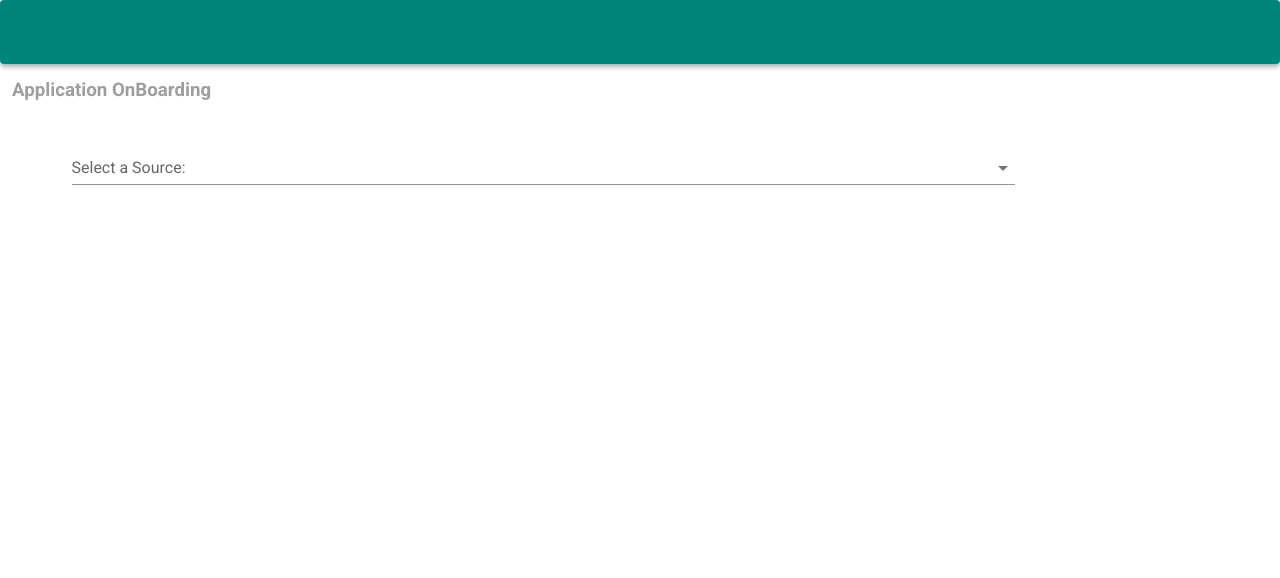
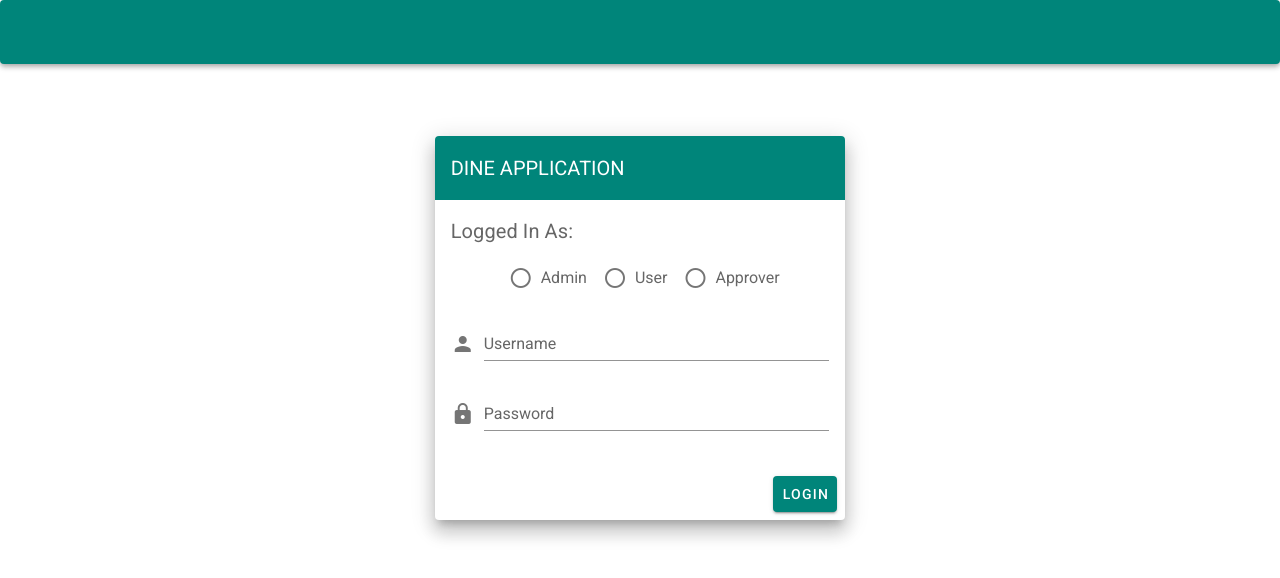
Before and after one commit to gajananpojage/DATARepo, a Vue app in the folder DineAppClient/: page / in a window 1280 px wide. Shown: the top 578 px of the page. Built offline with nearby package versions, Linux system fonts and the light colour scheme; what vue-sweetalert2, vuetify-datetime-picker would draw is missing.

Commit message:
Update router.js

```diff
--- a/DineAppClient/src/router.js
+++ b/DineAppClient/src/router.js
@@ -16,6 +16,8 @@ import DataProfiling from './views/DataProfiling.vue';
 import CreateProfile from './components/Profile/CreateProfile';
 import ListProfile from './components/Profile/ListProfile';
 import ResultProfile from './components/Profile/ResultProfile';
+import Login from "./views/Login";
+import Approval from "./views/Approval";
 
 
 Vue.use(Router)
@@ -26,6 +28,16 @@ export default new Router({
   routes: [
     {
       path: '/',
+      name: 'login',
+      component: Login
+    },
+    {
+      path: '/approval',
+      name: 'approval',
+      component: Approval
+    },
+    {
+      path: '/onboarding',
       name: 'onboarding',
       component: Onboarding
     },
@@ -85,6 +97,6 @@ export default new Router({
           component: ResultValidation
         }
       ]
-    }
+    },
     ]
 })
```
